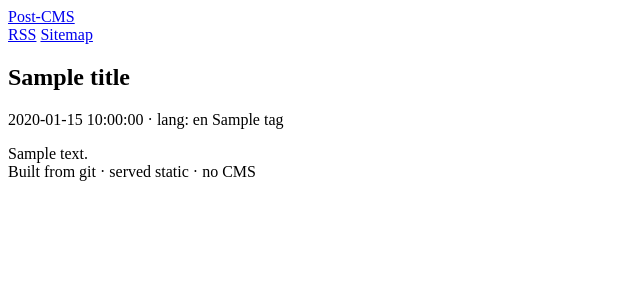
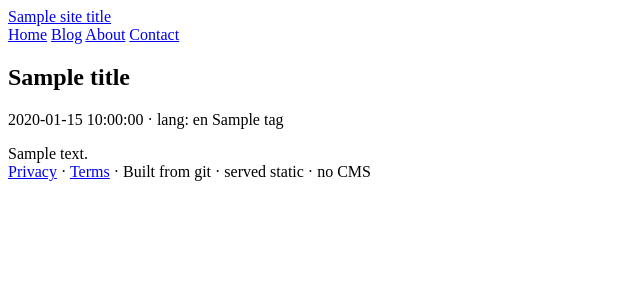
Before and after one commit to jlien/post-cms, a Python web app: template templates/post.html in a window 1280 px wide. Shown: the top 300 px of the page, without its empty margins (0-640 px from the left). Run offline with Jinja, Linux system fonts and the light colour scheme; the template is opened without the code that fills it: most values are stand-ins (such as "Sample title", 1, 10 or a date in 2020).

Commit message:
pages: ship home landing, /blog/, about, privacy, terms, contact by default; generic static server

```diff
--- /dev/null
+++ b/content/pages/about/meta.yaml
@@ -0,0 +1,4 @@
+title: About
+slug: about
+description: What this site is and how it works.
+published: true
--- /dev/null
+++ b/content/pages/privacy/meta.yaml
@@ -0,0 +1,4 @@
+title: Privacy Policy
+slug: privacy
+description: What data this site collects (short version — basically none).
+published: true
--- /dev/null
+++ b/content/pages/terms/meta.yaml
@@ -0,0 +1,4 @@
+title: Terms of Service
+slug: terms
+description: The short, readable terms for using this site.
+published: true
--- a/site.yaml
+++ b/site.yaml
@@ -1,2 +1,5 @@
 # Site-level config. `theme` names a directory under themes/.
-theme: default
+theme: astra
+title: Post-CMS
+tagline: A git-based publishing stack — posts live in markdown, the build is a Rust crate, and no platform sits in between.
+contact_email: hello@example.com
--- a/templates/base.html
+++ b/templates/base.html
@@ -5,20 +5,28 @@
   <meta name="viewport" content="width=device-width, initial-scale=1">
   <!-- Cache-Control guidance: serve this HTML with `Cache-Control: public, max-age=0, s-maxage=86400, stale-while-revalidate=604800` -->
   <!-- css-sha256: {{ css_hash }} -->
-  <title>{% block title %}Post-CMS{% endblock %}</title>
+  <title>{% block title %}{{ site_title }}{% endblock %}</title>
   <style>{{ style | safe }}</style>
 </head>
 <body class="min-h-screen bg-bg text-fg font-sans leading-relaxed">
   <header class="border-b border-line px-5 py-4 flex justify-between items-center">
-    <a href="/" class="text-fg no-underline font-semibold">Post-CMS</a>
+    <a href="/" class="text-fg no-underline font-semibold">{{ site_title }}</a>
     <nav class="text-sm">
-      <a href="/rss.xml" class="text-muted hover:text-fg no-underline ml-4">RSS</a>
-      <a href="/sitemap.xml" class="text-muted hover:text-fg no-underline ml-4">Sitemap</a>
+      <a href="/" class="text-muted hover:text-fg no-underline ml-4">Home</a>
+      <a href="/blog/" class="text-muted hover:text-fg no-underline ml-4">Blog</a>
+      <a href="/about/" class="text-muted hover:text-fg no-underline ml-4">About</a>
+      <a href="/contact/" class="text-muted hover:text-fg no-underline ml-4">Contact</a>
     </nav>
   </header>
   <main class="max-w-2xl mx-auto px-5 pt-10 pb-16">
     {% block content %}{% endblock %}
   </main>
-  <footer class="border-t border-line text-muted text-center px-5 py-6 text-sm">Built from git · served static · no CMS</footer>
+  <footer class="border-t border-line text-center px-5 py-6 text-sm">
+    <a href="/privacy/" class="text-muted hover:text-fg no-underline">Privacy</a>
+    <span class="text-faint"> · </span>
+    <a href="/terms/" class="text-muted hover:text-fg no-underline">Terms</a>
+    <span class="text-faint"> · </span>
+    <span class="text-muted">Built from git · served static · no CMS</span>
+  </footer>
 </body>
 </html>
```
Also changed, not shown: templates/blog.html (added, +14 -0 lines), templates/contact.html (added, +11 -0 lines), templates/home.html (added, +23 -0 lines), templates/index.html (deleted, +0 -14 lines), templates/page.html (added, +8 -0 lines), 5 other files.
